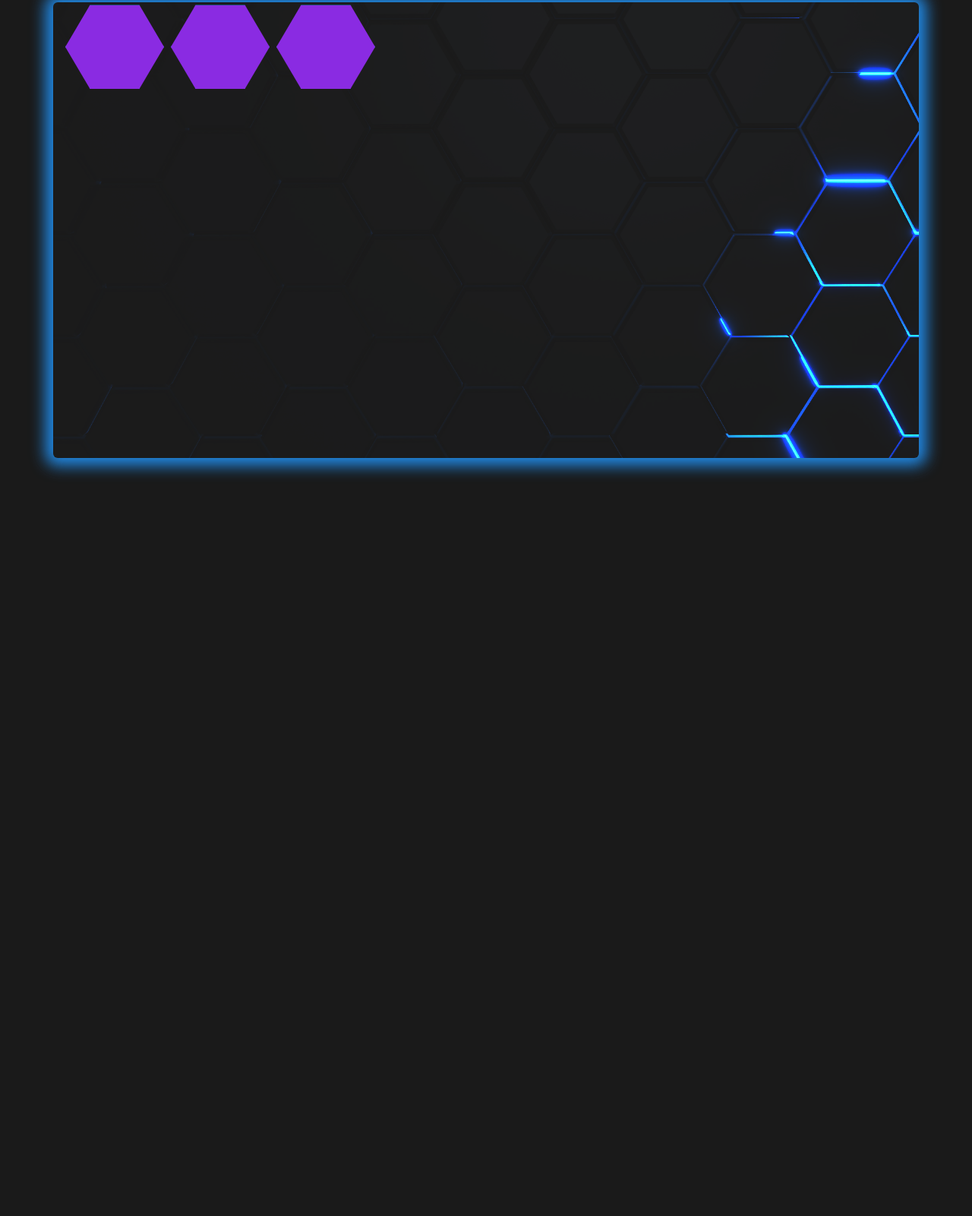
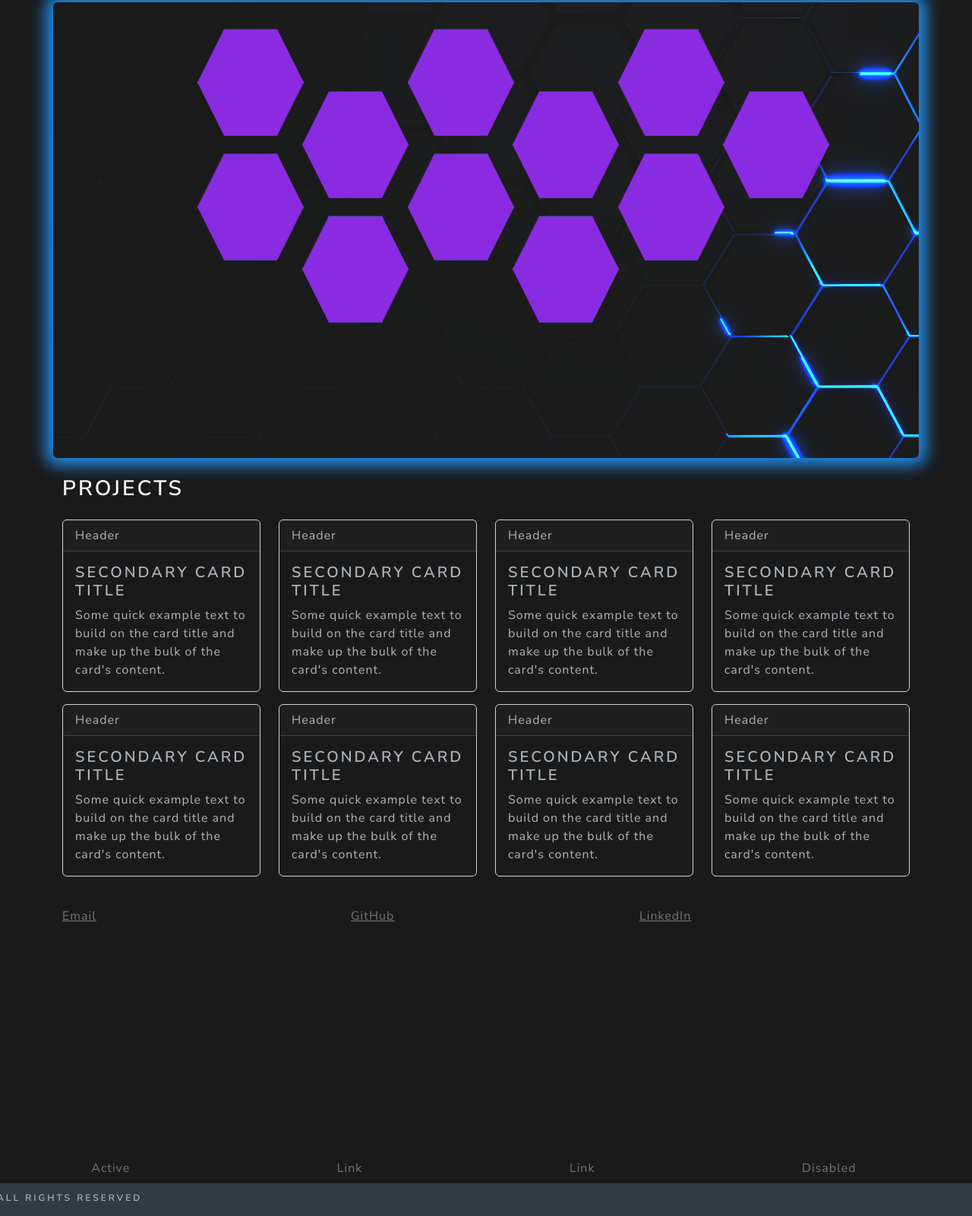
Before and after one commit to vukkop/Portfolio, a plain HTML site: page index.html in a window 1280 px wide. Shown: the part 699-2300 px from the top of the page at 76% size. Before the commit the page ends 1602 px from the top, so only its background shows below. Drawn offline with nearby package versions, Linux system fonts and the light colour scheme.

Commit message:
Created wireframe

```diff
--- a/index.html
+++ b/index.html
@@ -50,11 +50,15 @@
         About me
       </h2>
       <div class="col-7">
+        <p>
           Lorem ipsum dolor, sit amet consectetur adipisicing elit. Laboriosam eligendi molestiae iure porro ipsum,
           exercitationem facere omnis! Rerum tempora dolore beatae, eos quo officiis quidem atque pariatur non, veniam
-        nisi. Lorem ipsum dolor, sit amet consectetur adipisicing elit. Laboriosam eligendi molestiae iure porro ipsum,
+          nisi. Lorem ipsum dolor, sit amet consectetur adipisicing elit. Laboriosam eligendi molestiae iure porro
+          ipsum,
           exercitationem
           facere omnis! Rerum tempora dolore beatae, eos quo officiis quidem atque pariatur non, veniam nisi.
+        </p>
+        <button class="btn btn-outline-light">Contact</button>
       </div>
       <div class="col-5">
         <img class="img-fluid" src="assets/profile-photo-gs-c.jpg" alt="Vukasin's photo">
@@ -64,24 +68,158 @@
     <div class="row mt-4">
       <h2 class="text-light-emphasis mb-4">Technologies I use</h2>
       <div class="card tech-card mt-4">
-
-
-        <!-- <div class="hexagon"></div> -->
-
         <div class="hex-main">
           <div class="hex-container">
+            <div></div>
+            <div></div>
+            <div></div>
+            <div></div>
+            <div></div>
+            <div></div>
+            <div></div>
+            <div></div>
             <div></div>
             <div></div>
             <div></div>
           </div>
         </div>
       </div>
-
-
     </div>
 
 
+    <div class="row mt-4">
+      <h2 class="text-light-emphasis mb-4">Projects</h2>
 
+      <div class="col-3">
+        <div class="card border-secondary mb-3" style="max-width: 20rem;">
+          <div class="card-header">Header</div>
+          <div class="card-body">
+            <h4 class="card-title">Secondary card title</h4>
+            <p class="card-text">Some quick example text to build on the card title and make up the bulk of the card's
+              content.
+            </p>
+          </div>
+        </div>
+        <div class="card border-secondary mb-3" style="max-width: 20rem;">
+          <div class="card-header">Header</div>
+          <div class="card-body">
+            <h4 class="card-title">Secondary card title</h4>
+            <p class="card-text">Some quick example text to build on the card title and make up the bulk of the
+              card's
+              content.
+            </p>
+          </div>
+        </div>
+      </div>
+
+      <div class="col-3">
+        <div class="card border-secondary mb-3" style="max-width: 20rem;">
+          <div class="card-header">Header</div>
+          <div class="card-body">
+            <h4 class="card-title">Secondary card title</h4>
+            <p class="card-text">Some quick example text to build on the card title and make up the bulk of the
+              card's
+              content.
+            </p>
+          </div>
+        </div>
+        <div class="card border-secondary mb-3" style="max-width: 20rem;">
+          <div class="card-header">Header</div>
+          <div class="card-body">
+            <h4 class="card-title">Secondary card title</h4>
+            <p class="card-text">Some quick example text to build on the card title and make up the bulk of the
+              card's
+              content.
+            </p>
+          </div>
+        </div>
+      </div>
+
+      <div class="col-3">
+        <div class="card border-secondary mb-3" style="max-width: 20rem;">
+          <div class="card-header">Header</div>
+          <div class="card-body">
+            <h4 class="card-title">Secondary card title</h4>
+            <p class="card-text">Some quick example text to build on the card title and make up the bulk of the
+              card's
+              content.
+            </p>
+          </div>
+        </div>
+        <div class="card border-secondary mb-3" style="max-width: 20rem;">
+          <div class="card-header">Header</div>
+          <div class="card-body">
+            <h4 class="card-title">Secondary card title</h4>
+            <p class="card-text">Some quick example text to build on the card title and make up the bulk of the
+              card's
+              content.
+            </p>
+          </div>
+        </div>
+      </div>
+      <div class="col-3">
+        <div class="card border-secondary mb-3" style="max-width: 20rem;">
+          <div class="card-header">Header</div>
+          <div class="card-body">
+            <h4 class="card-title">Secondary card title</h4>
+            <p class="card-text">Some quick example text to build on the card title and make up the bulk of the
+              card's
+              content.
+            </p>
+          </div>
+        </div>
+        <div class="card border-secondary mb-3" style="max-width: 20rem;">
+          <div class="card-header">Header</div>
+          <div class="card-body">
+            <h4 class="card-title">Secondary card title</h4>
+            <p class="card-text">Some quick example text to build on the card title and make up the bulk of the
+              card's
+              content.
+            </p>
+          </div>
+        </div>
+      </div>
+    </div>
+
+    <div class="row mt-4">
+      <div class="col-4">
+        <a href="#">
+          Email
+        </a>
+      </div>
+      <div class="col-4">
+        <a href="#">
+          GitHub
+        </a>
+      </div>
+      <div class="col-4">
+        <a href="#">
+          LinkedIn
+        </a>
+      </div>
+    </div>
+  </div>
+
+
+  <footer>
+    <ul class="nav nav-pills justify-content-around">
+      <li class="nav-item">
+        <a class="nav-link" href="#">Active</a>
+      </li>
+      <li class="nav-item dropdown">
+        <a class="nav-link" href="#">Link</a>
+      </li>
+      <li class="nav-item">
+        <a class="nav-link" href="#">Link</a>
+      </li>
+      <li class="nav-item">
+        <a class="nav-link" href="#">Disabled</a>
+      </li>
+    </ul>
+    <div class="row bg-dark">
+      <h6 class="p-2 mt-1">All rights reserved</h6>
+    </div>
+  </footer>
 
 
   <script src="script.js"></script>
--- a/style.css
+++ b/style.css
@@ -11,74 +11,57 @@
   background-blend-mode:color-dodge;
   border: none;
   box-shadow: 0px 0px 20px 10px rgb(33, 139, 232);
-}
 
-.hexagon {
-  top: 176px;
-  left: 408px;
-  position: relative;
-  width: 80px;
-  height: 122px;
-
-  border: 1px #000 solid;
-    background-blend-mode: color-dodge;
-}
-.hexagon:hover {
-  box-shadow: 0px 0px 30px 10px rgb(33, 139, 232);
-}
-
-.hexagon:before {
-  content: '';
-  position: absolute;
-  top: 0;
-  left: -30px;
-  width: 0px;
-  height: 0px;
-  border-right: 30px solid #000;
-  border-top: 61px solid transparent;
-  border-bottom: 61px solid transparent;
-      background-blend-mode: color-dodge;
-}
-
-.hexagon:after {
-  content: '';
-  position: absolute;
-  top: 0;
-  right: -30px;
-  width: 0px;
-  height: 0px;
-  border-left: 30px solid #000;
-  border-top: 61px solid transparent;
-  border-bottom: 61px solid transparent;
-        background-blend-mode: color-dodge;
 }
 
 
+.hex-main {
+  margin-top: 35px;
+  margin-left: 110px;
+  display: flex;
+    --s: 140px;
+    /* size  */
+    --r: 1;
+    /* ratio */
 
+    /* clip-path parameter */
+    --hc: 3px;
+    --vc: 60px;
 
+    --m: 1px;
+    /* vertical margin */
+    --mh: calc(var(--m) + (var(--s) - 2*var(--hc))/2);
+    /* horizontal margin */
+    --f: calc(2*var(--s) + 4*var(--m) - 2*var(--vc) - 2px);
+}
 
-.hex-main {
-  display: flex;
-  /* we will talk about this later ... */
-  --s: 130px;
-  /* size  */
-  --m: 4px;
-  /* margin */
+.hex-container {
+  font-size: 0;
+  /* disable white space between inline block element */
+
+}
+
+.hex-container div {
+  width: var(--s);
+  margin: var(--m) var(--mh);
+  height: calc(var(--s)*var(--r));
+  display: inline-block;
+  font-size: initial;
+  clip-path: polygon(0% 50%, 25% 100%, 75% 100%, 100% 50%, 75% 0%, 25% 0%);
+  margin-bottom: calc(var(--m) - var(--vc));
+  background-color: blueviolet;
+  box-shadow: 0px 0px 20px 10px rgb(33, 139, 232);
+
+}
+.hex-container::before {
+  content: "";
+    width: calc(var(--s)/2 + var(--mh));
+    float: left;
+    height: 100%;
+    shape-outside: repeating-linear-gradient(#0000 0 calc(var(--f) - 3px), #000 0 var(--f));
 }
 
 .hex-container {
   font-size: 0;
   /* disable white space between inline block element */
 }
-
-.hex-container div {
-  width: var(--s);
-  margin: var(--m);
-  height: calc(var(--s) * 0.85);
-  display: inline-block;
-  font-size: initial;
-  /* we reset the font-size if we want to add some content */
-  clip-path: polygon(0% 50%, 25% 100%, 75% 100%, 100% 50% ,75% 0%, 25% 0%);
-  background-color: blueviolet;
-  box-shadow: 0px 0px 20px 10px rgb(33, 139, 232);
-}
```
Lines whose indentation alone changed are shown as unchanged.
